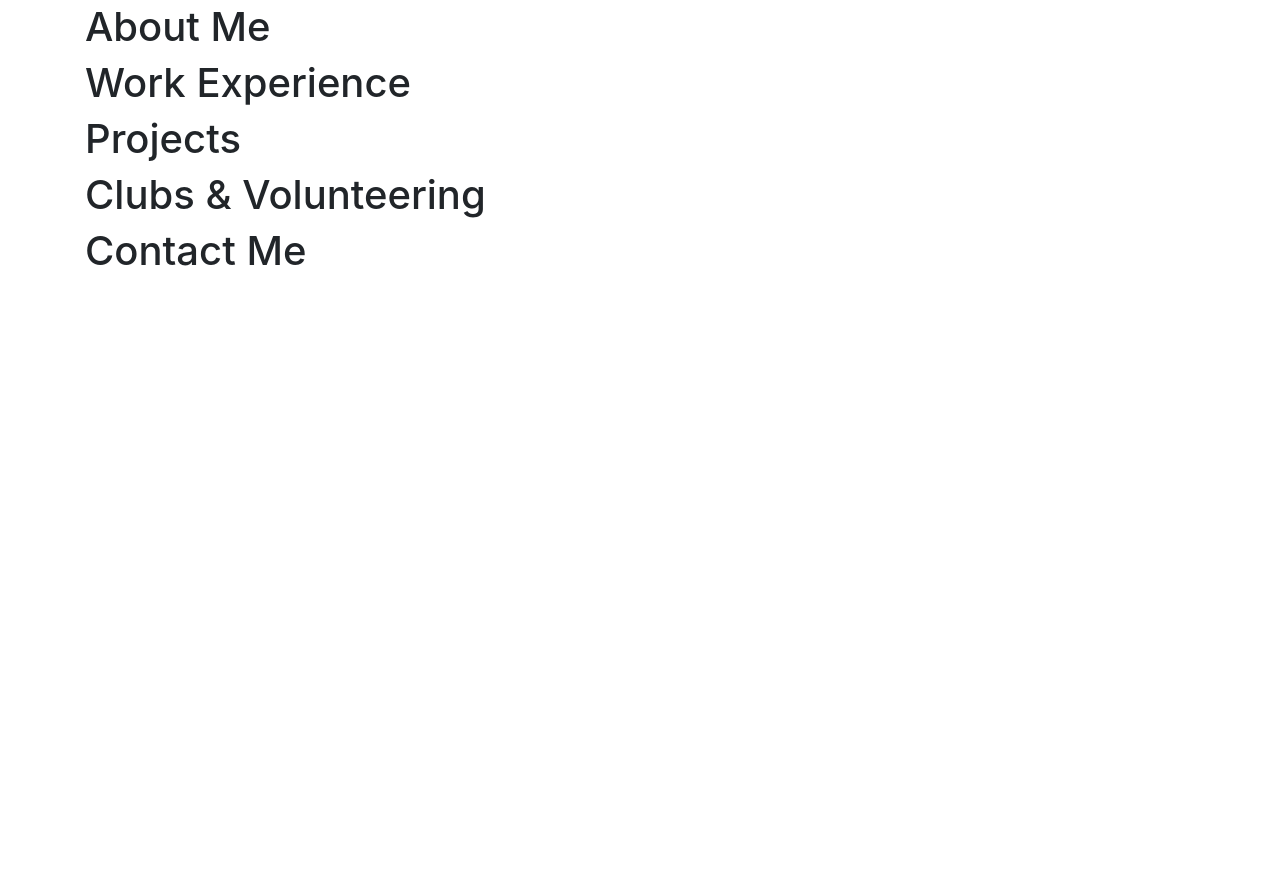
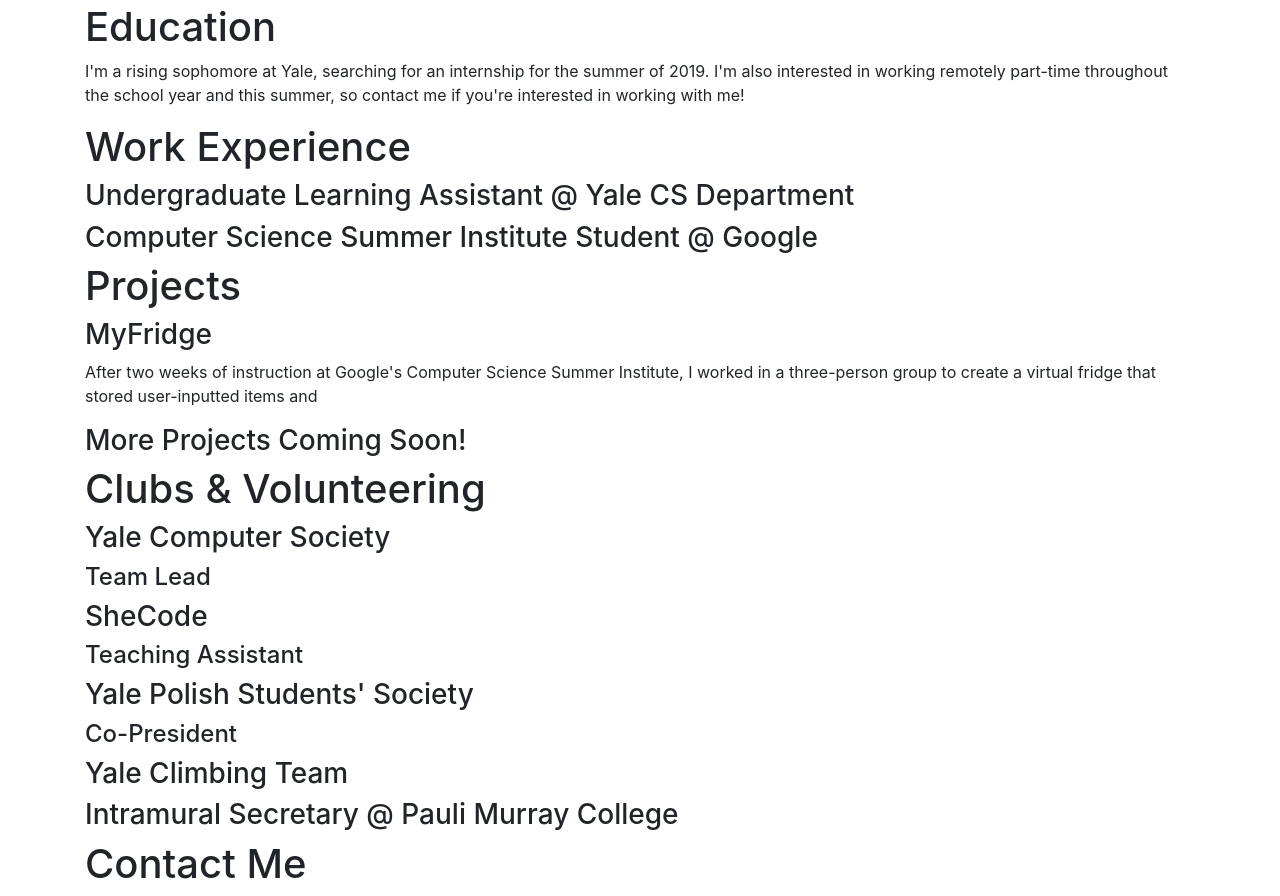
Before and after one commit to pagorska/pagorska.github.io, a plain HTML site: page index.html in a window 1280 px wide. Shown: the part 275-1171 px from the top of the page. Before the commit the page ends 800 px from the top, so only its background shows below. Drawn offline with nearby package versions, Linux system fonts and the light colour scheme.

Commit message:
Added more information
Added more of the required text, didn't change much CSS

```diff
--- a/index.html
+++ b/index.html
@@ -66,19 +66,50 @@
         </div>
 
         <div class="aboutMe">
-            <h1>About Me</h1>
+            <h1>Education</h1>
+            <p>I'm a rising sophomore at Yale, searching for an internship for the summer of 2019. I'm also interested in working remotely part-time throughout the school year and this summer, so contact me if you're interested in working with me!</p>
         </div>
 
         <div class="work">
             <h1>Work Experience</h1>
+            <div class="item">
+                <h3>Undergraduate Learning Assistant @ Yale CS Department</h3>
+            </div>
+            <div class="item">
+                <h3>Computer Science Summer Institute Student @ Google</h3>
+            </div>
         </div>
 
         <div class="projects">
             <h1>Projects</h1>
+            <div class="item">
+                <h3>MyFridge</h3>
+                <p>After two weeks of instruction at Google's Computer Science Summer Institute, I worked in a three-person group to create a virtual fridge that stored user-inputted items and </p>
+            </div>
+            <h3>More Projects Coming Soon!</h3>
         </div>
 
         <div class="clubs">
             <h1>Clubs &amp; Volunteering</h1>
+            <div class="item">
+                <h3>Yale Computer Society</h3>
+                <h4>Team Lead</h4>
+            </div>
+            <div class="item">
+                <h3>SheCode</h3>
+                <h4>Teaching Assistant</h4>
+            </div>
+            <div class="item">
+                <h3>Yale Polish Students' Society</h3>
+                <h4>Co-President</h4>
+            </div>
+
+            <div class="item">
+                <h3>Yale Climbing Team</h3>
+            </div>
+            <div class="item">
+                <h3>Intramural Secretary @ Pauli Murray College</h3>
+            </div>
         </div>
 
         <div class="contact">
--- a/main.css
+++ b/main.css
@@ -68,3 +68,11 @@
     color: white;
     font-style: italic;
 }
+
+.item h3 {
+
+}
+
+.item h4 {
+
+}
```
